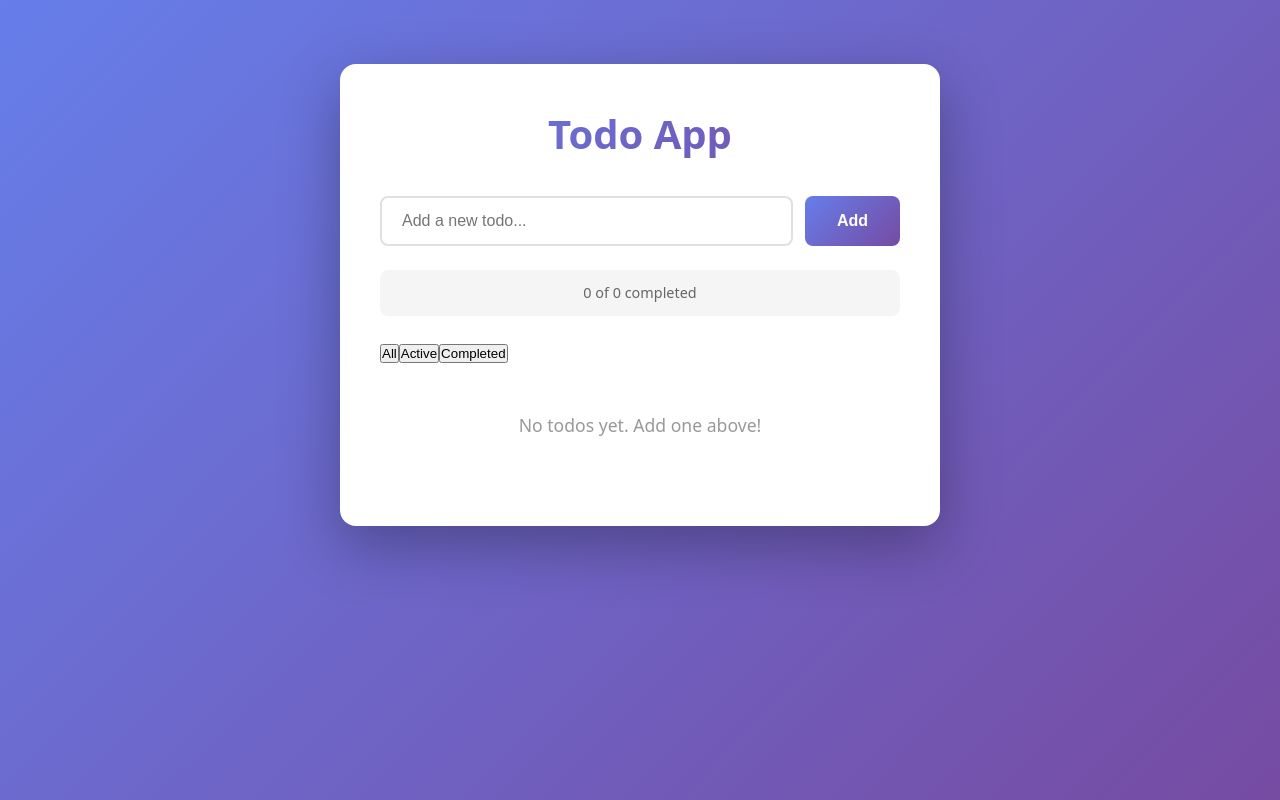
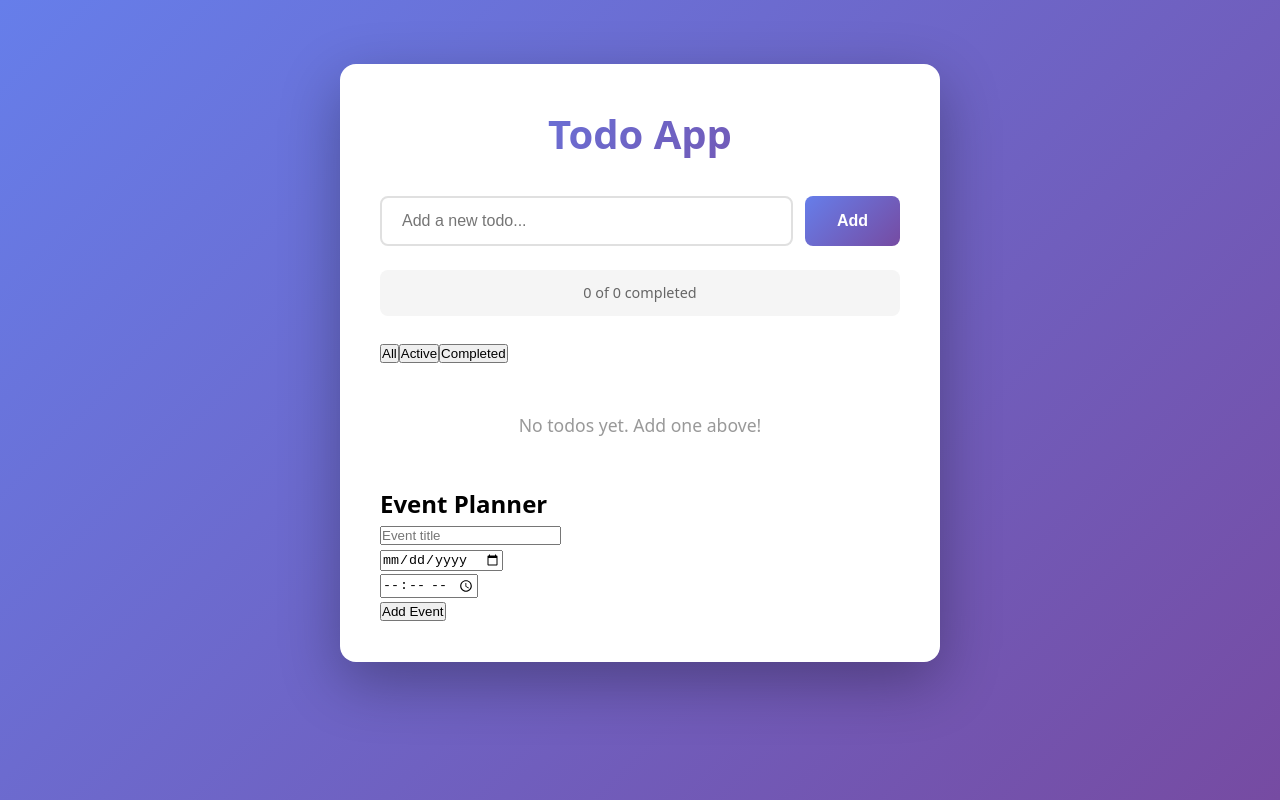
Before and after one commit to russ-ch/test-todo-app, a React (Vite) app: page / in a window 1280 px wide. Built offline with nearby package versions, Linux system fonts and the light colour scheme.

Commit message:
added planner logic

```diff
--- a/src/App.jsx
+++ b/src/App.jsx
@@ -4,6 +4,7 @@ import TodoItem from './components/TodoItem';
 import TodoStats from './components/TodoStats';
 import TodoFilter from './components/TodoFilter';
 import ClearCompleted from './components/ClearCompleted';
+import Planner from './components/Planner';
 // test commit p5 - no duplicate todos
 
 function App() {
@@ -11,6 +12,7 @@ function App() {
   const [inputValue, setInputValue] = useState('')
   const [errorMessage, setErrorMessage] = useState('')
   const [filter, setFilter] = useState('all')
+  const [events, setEvents] = useState([])
 
   const addTodo = () => {
     const trimmed = inputValue.trim()
@@ -69,6 +71,31 @@ function App() {
     if (e.key === 'Enter') {
       addTodo()
     }
+  }
+
+  // Planner functions
+  const handleAddEvent = (event) => {
+    setEvents([...events, event])
+  }
+
+  const handleDeleteEvent = (id) => {
+    setEvents(events.filter((event) => event.id !== id))
+  }
+
+  // Дефект 3: handleUpdateEvent приймає часткові або невалідні дані
+  // Не перевіряємо валідність даних перед оновленням
+  const handleUpdateEvent = (updatedEvent) => {
+    // Дозволяємо оновлення навіть з порожнім title або невалідними даними
+    setEvents(
+      events.map((event) =>
+        event.id === updatedEvent.id
+          ? {
+              ...event,
+              ...updatedEvent, // Може містити невалідні дані
+            }
+          : event
+      )
+    )
   }
 
   const filteredTodos = todos.filter((todo) => {
@@ -140,6 +167,13 @@ function App() {
           completedCount={completedCount}
           onClearCompleted={clearCompleted}
         />
+
+        <Planner
+          events={events}
+          onAddEvent={handleAddEvent}
+          onUpdateEvent={handleUpdateEvent}
+          onDeleteEvent={handleDeleteEvent}
+        />
       </div>
     </div>
   )
--- /dev/null
+++ b/src/components/Planner.jsx
@@ -0,0 +1,104 @@
+import { useState } from 'react'
+import PlannerItem from './PlannerItem'
+
+function Planner({ events, onAddEvent, onUpdateEvent, onDeleteEvent }) {
+  const [title, setTitle] = useState('')
+  const [date, setDate] = useState('')
+  const [time, setTime] = useState('')
+  const [errorMessage, setErrorMessage] = useState('')
+  const [editingId, setEditingId] = useState(null)
+
+  const handleSubmit = (e) => {
+    e.preventDefault()
+
+    // Дефект 1: Не перевіряємо дату та час - дозволяємо пусті значення
+    // Дефект 2: Не перевіряємо дублікати подій
+    // Дефект 3: Не очищаємо error-message після успішного додавання
+
+    if (title.trim() === '') {
+      setErrorMessage('Event title cannot be empty')
+      return
+    }
+
+    // Додаємо подію навіть з пустою датою/часом
+    const newEvent = {
+      id: Date.now(),
+      title: title.trim(),
+      date: date || '', // Дозволяємо пусту дату
+      time: time || '', // Дозволяємо пустий час
+    }
+
+    onAddEvent(newEvent)
+
+    // Не очищаємо error-message навмисно
+    // setErrorMessage('')
+    setTitle('')
+    setDate('')
+    setTime('')
+  }
+
+  return (
+    <div className="planner-section">
+      <h2>Event Planner</h2>
+      <form onSubmit={handleSubmit}>
+        <div className="input-group">
+          <input
+            type="text"
+            placeholder="Event title"
+            value={title}
+            onChange={(e) => {
+              setTitle(e.target.value)
+              // Не очищаємо error-message при зміні вводу
+            }}
+          />
+        </div>
+        <div className="input-group">
+          <input
+            type="date"
+            value={date}
+            onChange={(e) => setDate(e.target.value)}
+          />
+        </div>
+        <div className="input-group">
+          <input
+            type="time"
+            value={time}
+            onChange={(e) => setTime(e.target.value)}
+          />
+        </div>
+        <button type="submit">Add Event</button>
+      </form>
+
+      {errorMessage && (
+        <div className="error-message">
+          {errorMessage}
+        </div>
+      )}
+
+      <div className="events-list">
+        {events.map((event) => (
+          editingId === event.id ? (
+            <PlannerItem
+              key={event.id}
+              event={event}
+              onSave={(updatedEvent) => {
+                onUpdateEvent(updatedEvent)
+                setEditingId(null)
+              }}
+              onCancel={() => setEditingId(null)}
+            />
+          ) : (
+            <div key={event.id} className="event-item">
+              <span>{event.title}</span>
+              <span>{event.date} {event.time}</span>
+              <button onClick={() => setEditingId(event.id)}>Edit</button>
+              <button onClick={() => onDeleteEvent(event.id)}>Delete</button>
+            </div>
+          )
+        ))}
+      </div>
+    </div>
+  )
+}
+
+export default Planner
--- /dev/null
+++ b/src/components/PlannerItem.jsx
@@ -0,0 +1,56 @@
+import { useState, useEffect } from 'react'
+
+function PlannerItem({ event, onSave, onCancel }) {
+  const [title, setTitle] = useState(event.title || '')
+  const [date, setDate] = useState(event.date || '')
+  const [time, setTime] = useState(event.time || '')
+
+  useEffect(() => {
+    setTitle(event.title || '')
+    setDate(event.date || '')
+    setTime(event.time || '')
+  }, [event])
+
+  const handleSave = () => {
+    // Дефект: Перевіряємо тільки title, не перевіряємо date/time
+    // Дозволяємо зберігати некоректні дані
+    if (title.trim() === '') {
+      return // Просто не зберігаємо, але не показуємо помилку
+    }
+
+    // Зберігаємо навіть з пустою датою/часом або некоректними даними
+    onSave({
+      ...event,
+      title: title.trim(),
+      date: date, // Може бути пустим або некоректним
+      time: time, // Може бути пустим або некоректним
+    })
+  }
+
+  return (
+    <div className="planner-item-edit">
+      <input
+        type="text"
+        value={title}
+        onChange={(e) => setTitle(e.target.value)}
+        placeholder="Event title"
+      />
+      <input
+        type="date"
+        value={date}
+        onChange={(e) => setDate(e.target.value)}
+        // Немає валідації дати
+      />
+      <input
+        type="time"
+        value={time}
+        onChange={(e) => setTime(e.target.value)}
+        // Немає валідації часу
+      />
+      <button onClick={handleSave}>Save</button>
+      <button onClick={onCancel}>Cancel</button>
+    </div>
+  )
+}
+
+export default PlannerItem
```
